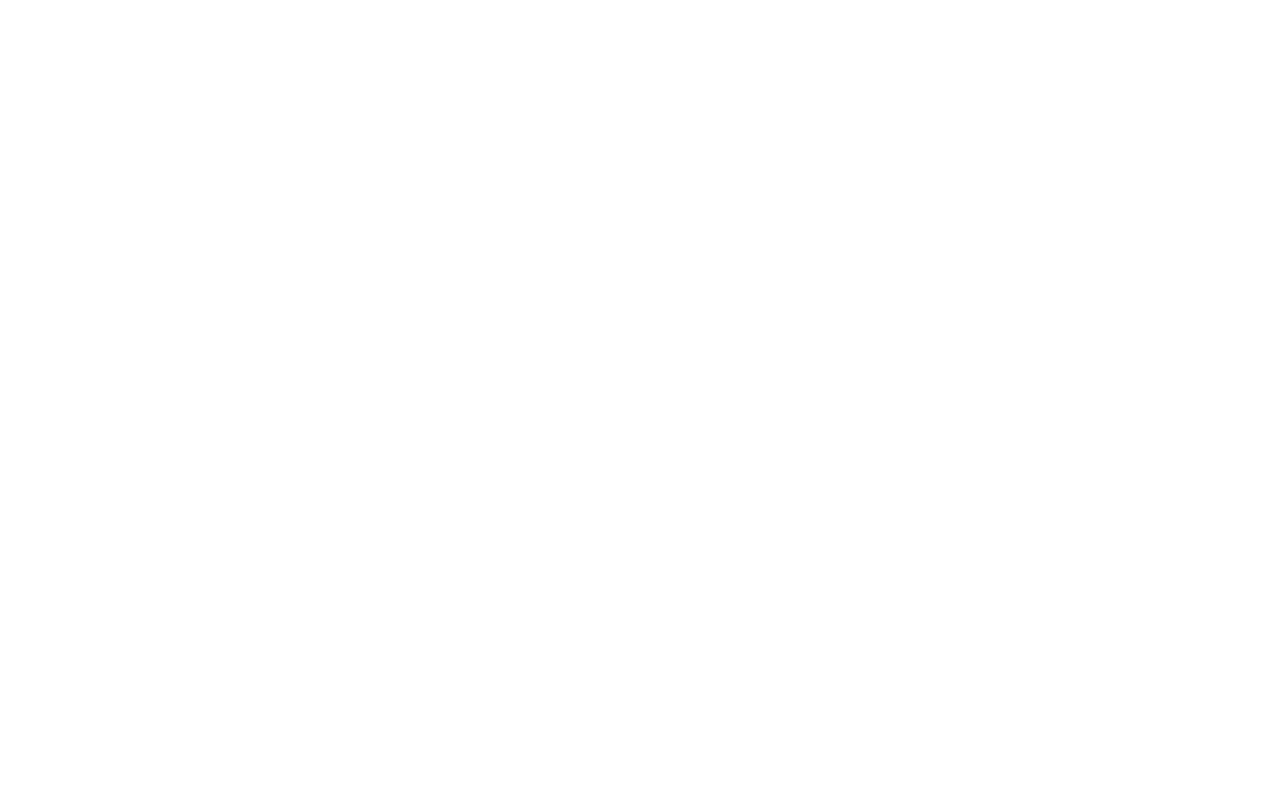
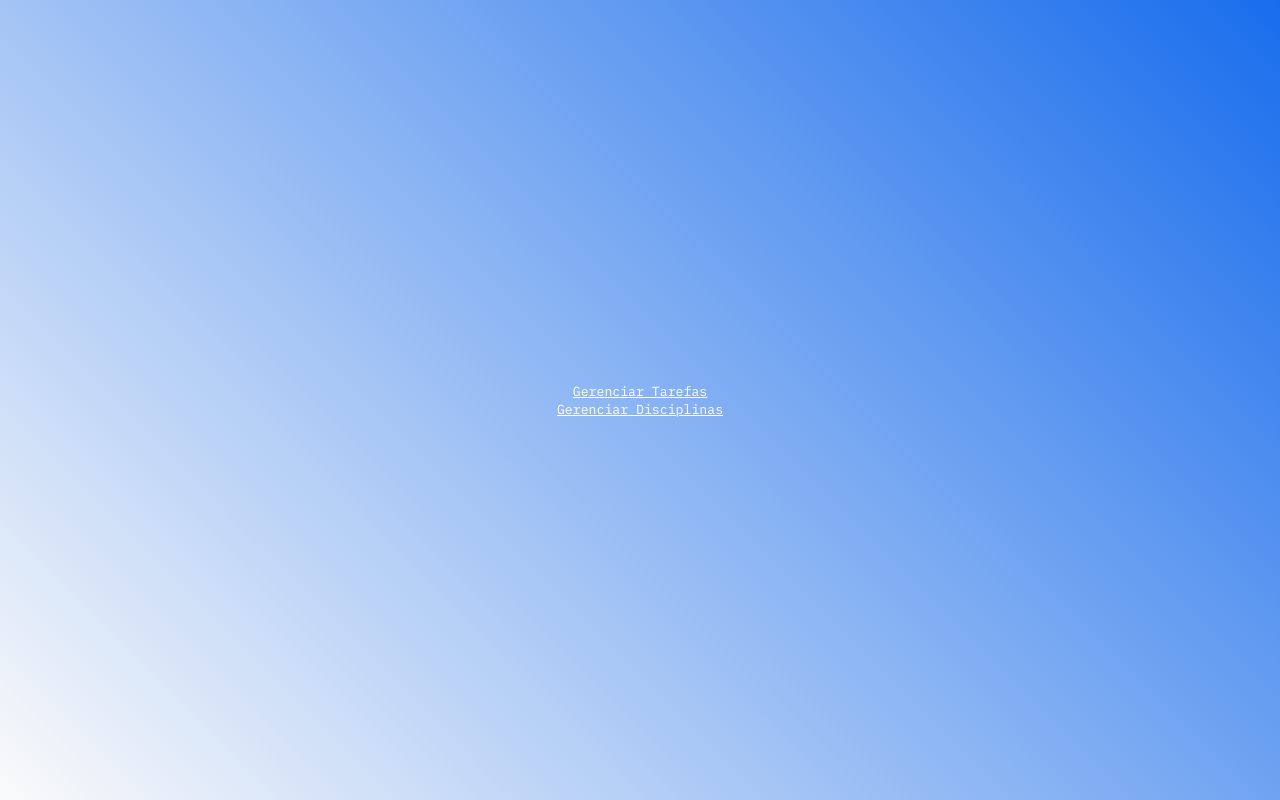
Before and after one commit to lealgabryell/FrontEnd-GerenciamentoEscolar, a React (Vite) app in the folder reactproject/: page /home in a window 1280 px wide. Before the commit this address had no page. Built offline with nearby package versions, Linux system fonts and the light colour scheme; the HTML template or start-up script is replaced by a standard one.

Commit message:
fix: roteamento do login

```diff
--- a/reactproject/src/App.jsx
+++ b/reactproject/src/App.jsx
@@ -9,10 +9,10 @@ function App() {
   return (
     <BrowserRouter>
       <Routes>
-        <Route path="/login" Component={LoginPage} exact />
-        <Route path="/login/home" Component={HomePage} />
-        <Route path="/login/tarefas" Component={TarefasHome} />
-        <Route path="/login/disciplinas" Component={DisciplinasHome} />
+        <Route path="/" Component={LoginPage} exact />
+        <Route path="/home" Component={HomePage} />
+        <Route path="/tarefas" Component={TarefasHome} />
+        <Route path="/disciplinas" Component={DisciplinasHome} />
       </Routes>
     </BrowserRouter>
   )
--- a/reactproject/src/index.css
+++ b/reactproject/src/index.css
@@ -8,5 +8,5 @@
 body {
   min-height: 100hv;
   width: 100vw;
-  background: linear-gradient(45deg, #edd8bb, #f5e4c1);
+  background: linear-gradient(45deg, #fafafa, #196dec);
 }
--- a/reactproject/src/pages/HomePage/HomePage.jsx
+++ b/reactproject/src/pages/HomePage/HomePage.jsx
@@ -6,6 +6,8 @@ function HomePage() {
     <div className='link-container'>
       <Link to="/tarefas" className='navLink'>
         Gerenciar Tarefas</Link>
+      <Link to="/disciplinas" className='navLink'>
+        Gerenciar Disciplinas</Link>
     </div>
   )
 }
--- a/reactproject/src/pages/HomePage/styles.css
+++ b/reactproject/src/pages/HomePage/styles.css
@@ -1,6 +1,14 @@
 .navLink {
   max-width: fit-content;
-  color: black;
+  color: white;
   font-size: 0.825rem;
   text-decoration: underline;
 }
+
+.link-container {
+  display: flex;
+  flex-direction: column;
+  height: 100vh;
+  justify-content: center;
+  align-items: center;
+}
--- a/reactproject/src/pages/Login/login.jsx
+++ b/reactproject/src/pages/Login/login.jsx
@@ -1,12 +1,13 @@
 import { useState } from "react";
+import { useNavigate } from 'react-router-dom'
 import "./styles.css";
-import { Link, Navigate } from "react-router-dom";
+
 
 export default function LoginPage() {
   const [email, setEmail] = useState("");
   const [senha, setSenha] = useState("");
   const [error, setError] = useState("");
-
+  const navigate = useNavigate();
   const handleSubmit = async (e) => {
     e.preventDefault();
     setError("");
@@ -18,13 +19,14 @@ export default function LoginPage() {
         body: JSON.stringify({ email, senha }),
       });
 
-      if (!response) {
+      if (!response.ok) {
         throw new Error("Erro ao fazer login. Verifique suas credenciais.");
+      } else {
+        const data = await response.json();
+        document.cookie = `authToken=${data.token}; path=/; max-age=604800; Secure`;
+        console.log(data, "Login realizado com sucesso!");
+        navigate("/home");
       }
-
-      const data = await response.json();
-      document.cookie = `authToken=${data.token}; path=/; max-age=604800; Secure`;
-      console.log(data, "Login realizado com sucesso!");
     } catch (err) {
       setError(err.message);
     }
@@ -35,11 +37,7 @@ export default function LoginPage() {
       <div className="login-box">
         <h2 className="login-title">Login</h2>
         {error && <p className="login-error">{error}</p>}
-        <form onSubmit={() => {
-          handleSubmit,
-            <Navigate to={'/login/home'} />
-        }
-        } className="login-form">
+        <form onSubmit={handleSubmit} className="login-form">
           <div className="input-group">
             <label className="input-label">Email</label>
             <input
--- a/reactproject/src/pages/Login/styles.css
+++ b/reactproject/src/pages/Login/styles.css
@@ -3,7 +3,7 @@
   height: 100vh;
   justify-content: center;
   align-items: center;
-  background: linear-gradient(45deg, #f3f1f1, #f0d6a1);
+  background: linear-gradient(45deg, #fafafa, #196dec   );
 }
 
 .login-box {
@@ -51,13 +51,13 @@
 }
 
 .input-field:focus {
-  border-color: #edd8bb;
+  border-color: #196dec;
   box-shadow: 0 0 5px rgba(237, 216, 187, 0.5);
 }
 
 .login-button {
   width: 100%;
-  background: #edd8bb;
+  background: #196dec;
   color: white;
   font-weight: bold;
   padding: 0.5rem;
```
